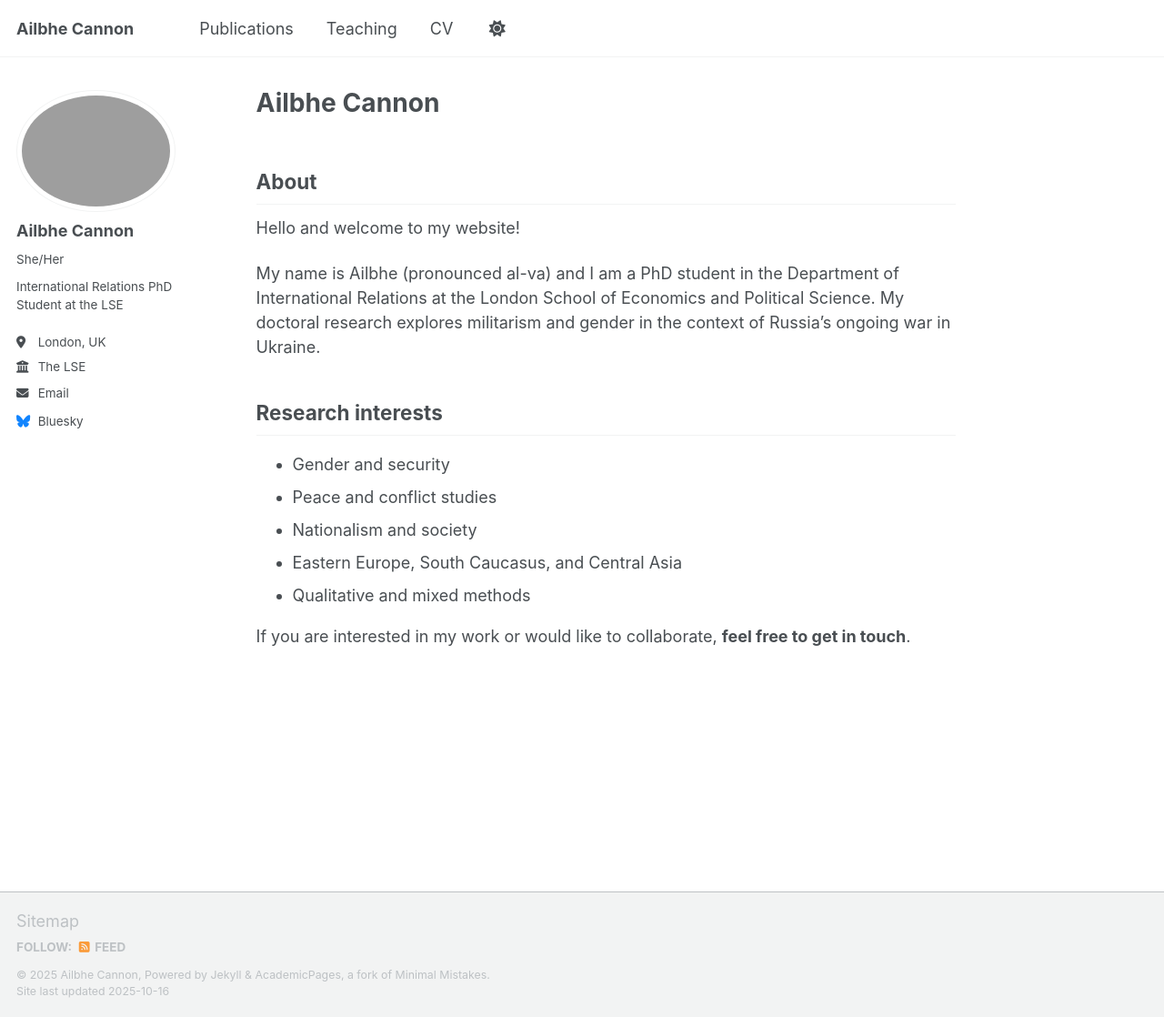
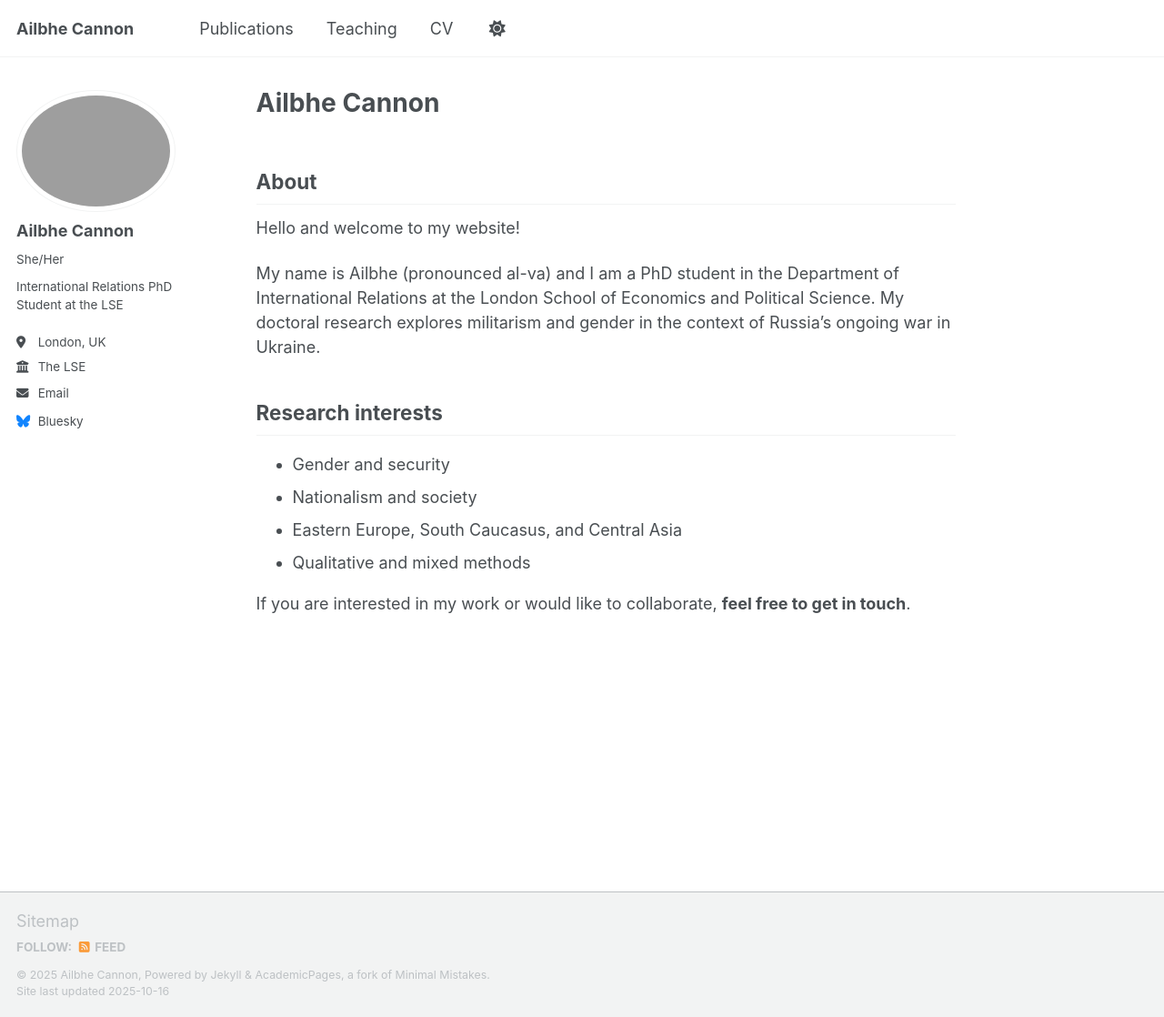
Before and after one commit to Ailbhe-Cannon/Ailbhe-Cannon.github.io, a Jekyll site: the page built from _pages/about.md, in a window 1280 px wide and 1118 px high. Shown: the whole window at 91% size. Built offline with Jekyll 4.4.1, drawn with Linux system fonts in a browser that asks for light colours; a script that is not in the unit is left out.

Commit message:
Update about.md

```diff
--- a/_pages/about.md
+++ b/_pages/about.md
@@ -14,7 +14,6 @@ My name is Ailbhe (pronounced al-va) and I am a PhD student in the Department of
 
 ## Research interests
 - Gender and security
-- Peace and conflict studies
 - Nationalism and society
 - Eastern Europe, South Caucasus, and Central Asia
 - Qualitative and mixed methods
```
